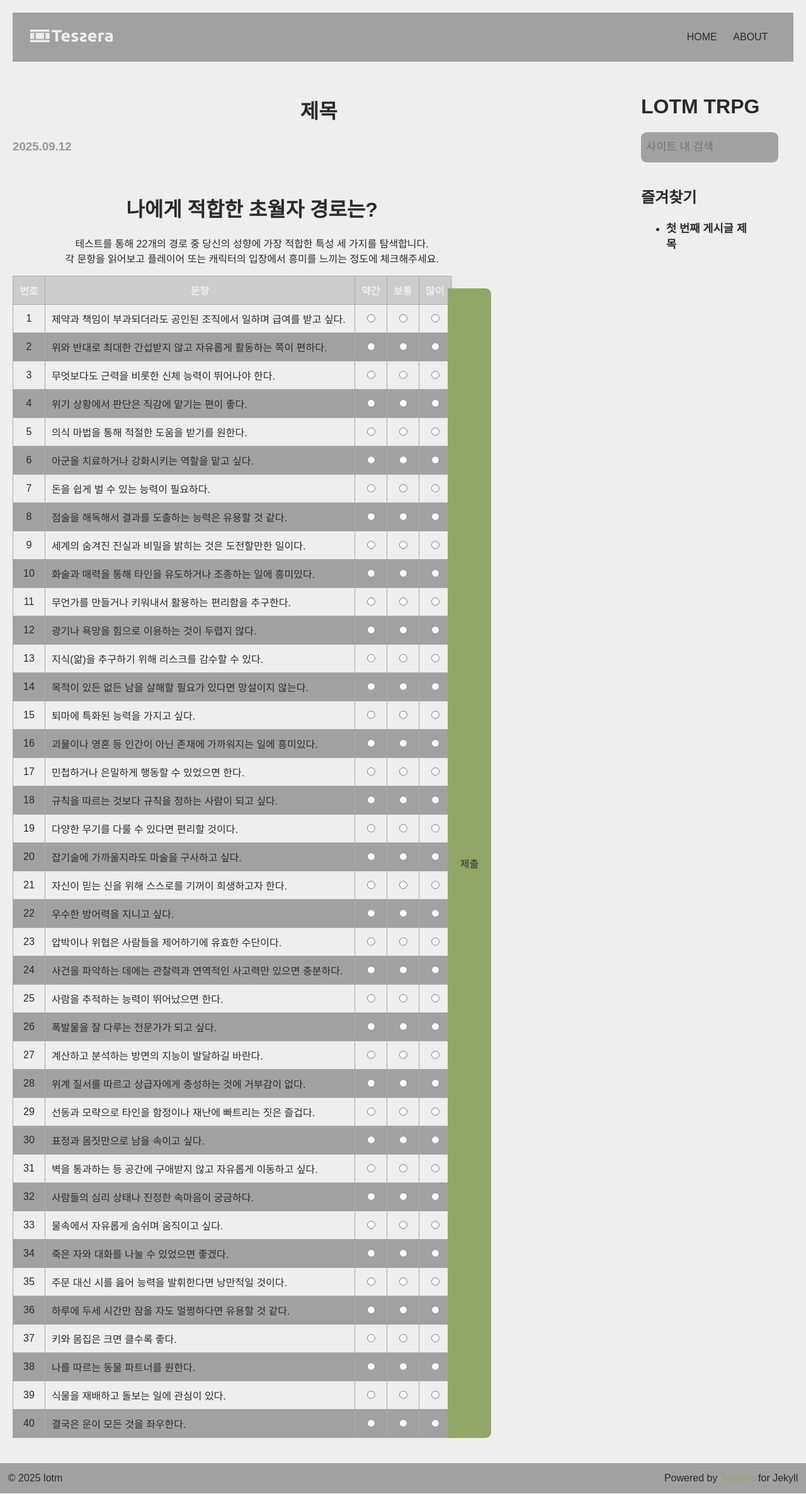
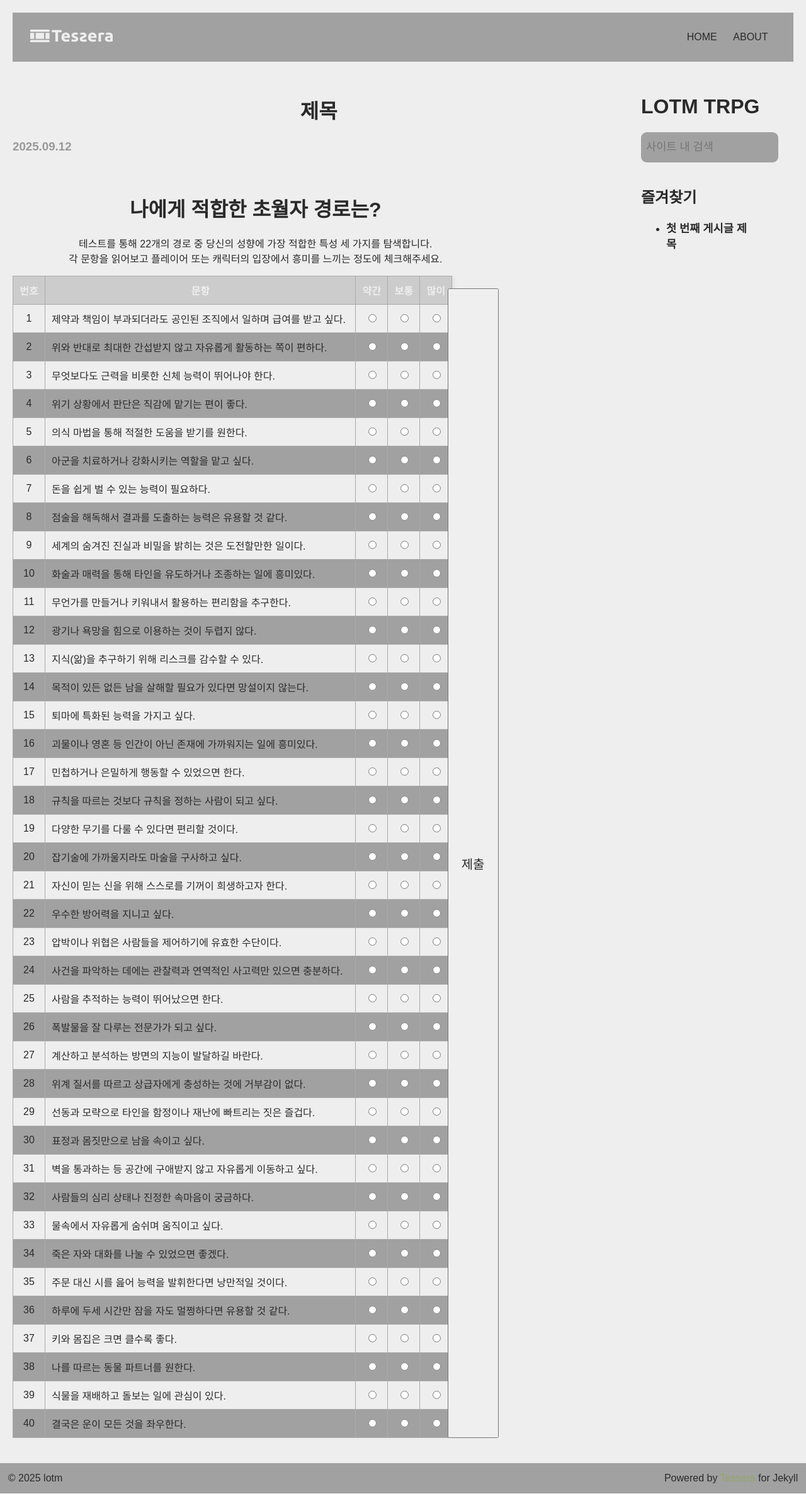
Before and after one commit to izpew/lotm, a Jekyll site: the page built from _chapters/001.md, in a window 1280 px wide. Shown: the whole page at 63% size. Built offline with Jekyll 4.4.1, drawn with Linux system fonts in a browser that asks for light colours.

Commit message:
Update style.css

```diff
--- a/assets/css/style.css
+++ b/assets/css/style.css
@@ -557,13 +557,10 @@ form {
 }
 
 button {
-	padding: 10px 20px;
-	font-size: 1rem;
+	padding: 10px;
+	font-size: 20px;
 	flex-shrink: 0;
 	color: #2a2a2a;
-	border: none;
-	border-radius: 0px 9px 9px 0px;
-	background-color: var(--accent);
 }
 
 .rightpaneposts {
```
